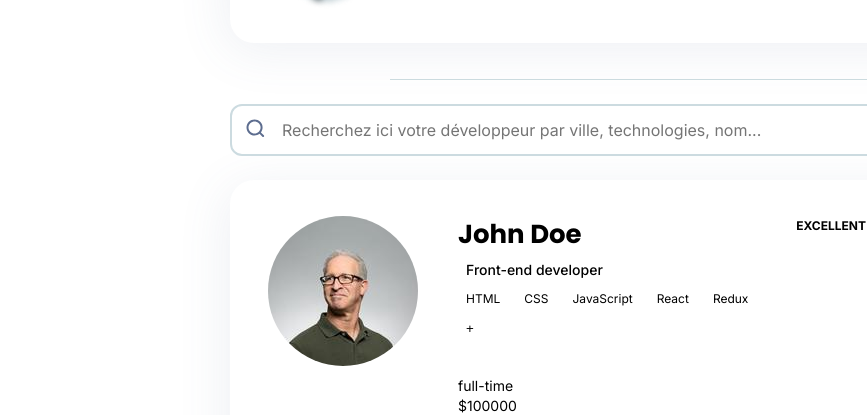
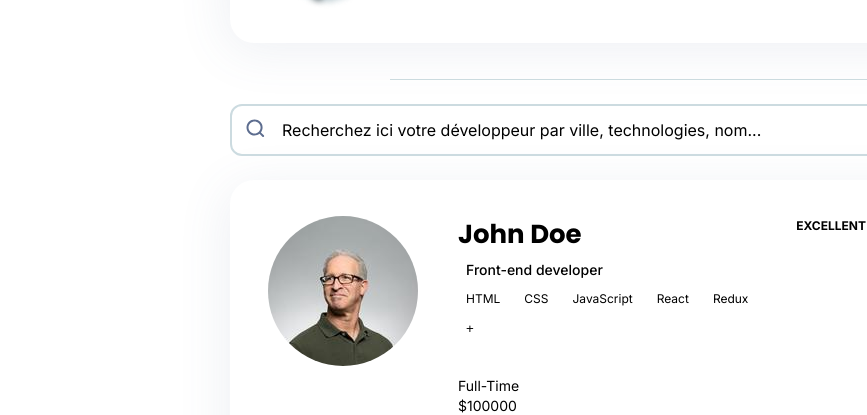
Before and after one commit to artshow/test_technique_clinique_e_sante, a React app: page / in a window 1280 px wide. Shown: the part 387-802 px from the top of the page, 10-877 px from the left. Built offline with nearby package versions, Linux system fonts and the light colour scheme.

Commit message:
placeholder color and search bar

```diff
--- a/src/components/profileCard/description/index.js
+++ b/src/components/profileCard/description/index.js
@@ -11,7 +11,7 @@ const Description = ({city, age}) => {
 			{showDescription && (
 				<div className='profile__card-description-details'>
 					<div className="profile__card-city">Ville: {city}</div>
-					<div className="profile__card-age">Âge: {age}</div>
+					<div className="profile__card-age">Âge: {age} ans</div>
 				</div>
 			)}
 			<button onClick={() => setShowDescription(!showDescription)} className='profile__card-description-button'>
--- a/src/components/profileCard/styles.css
+++ b/src/components/profileCard/styles.css
@@ -111,6 +111,10 @@ div.profile__card-informations {
 	margin-bottom: 28px;
 }
 
+div.profile__card-type {
+	text-transform: capitalize;
+}
+
 div.profile__card-type,
 div.profile__card-salary {
 	font-family: 'Inter';
--- a/src/components/searchBar/styles.css
+++ b/src/components/searchBar/styles.css
@@ -13,15 +13,24 @@ input.search__bar-input {
 	font-weight: 400;
 	font-size: 16px;
 	line-height: 16px;
+	background-color: var(--main-bg-color);
+	transition: all 0.4s ease;
+	color: var(--secondary);
 }
 
-input.search__bar-input:focus {
+input.search__bar-input:focus,
+input.search__bar-input:hover {
 	outline: none;
-	border-color: #6dd9ca;
+	border-color: #b7c5c9;
+	transition: all 0.4s ease;
 }
 
-input.search__bar-input:hover {
-	border-color: #85e0d3;
+input::placeholder {
+	font-family: 'Inter';
+	font-style: normal;
+	font-weight: 400;
+	font-size: 16px;
+	color: var(--secondary);
 }
 
 img.search__bar-icon {
```
